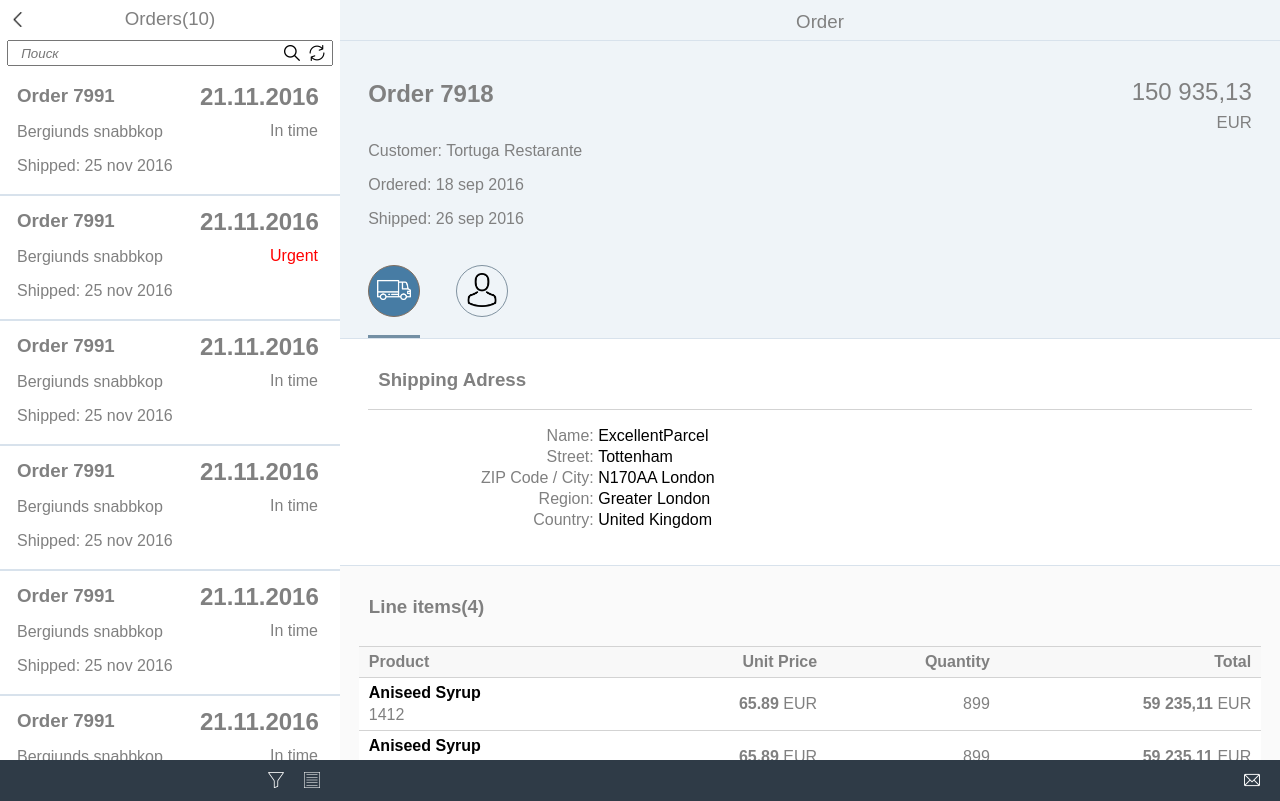
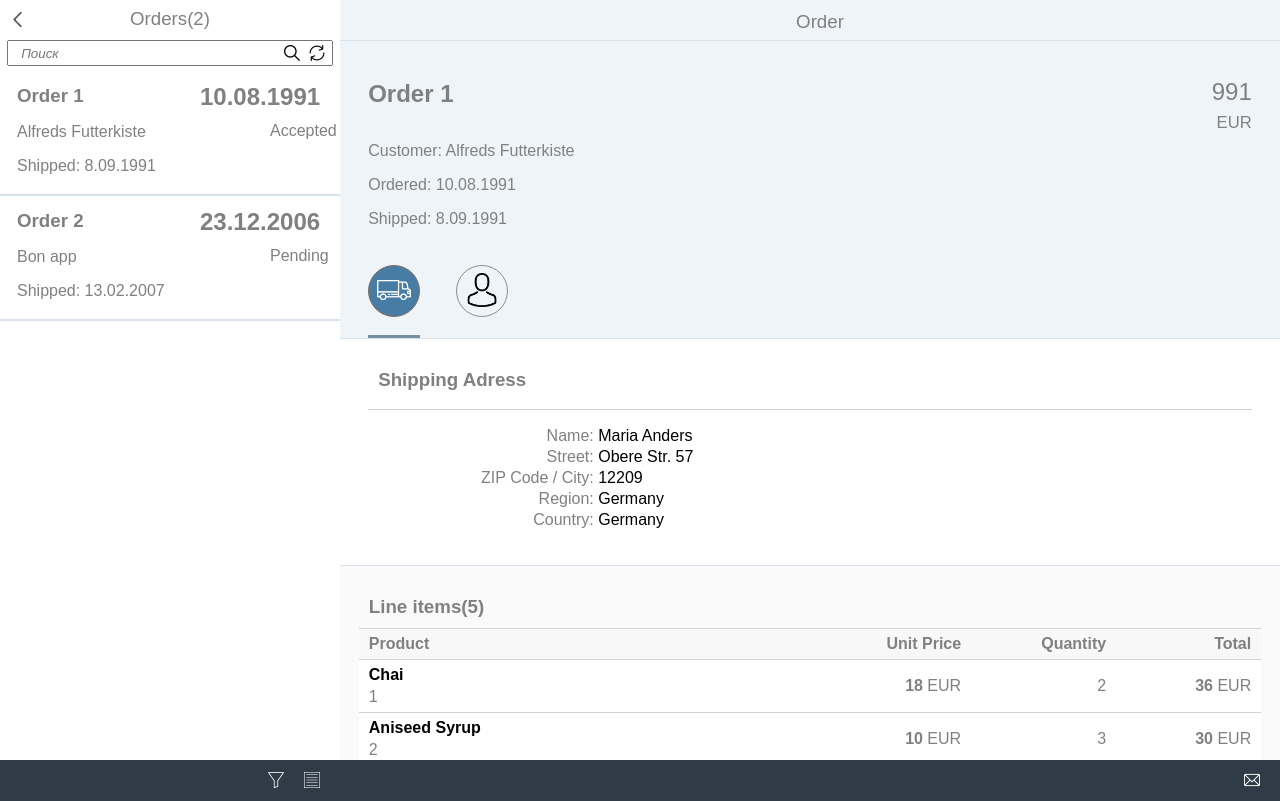
Before and after one commit to VladTataritsky/project-full-stack, a plain HTML site: page index.html in a window 1280 px wide. Drawn offline with Linux system fonts and the light colour scheme.

Commit message:
feat: fill layout data from data.js

```diff
--- a/aside.css
+++ b/css/aside.css
@@ -79,6 +79,7 @@ form input:focus {
 
 .order-content:hover {
     background-color: #EEEEEE;
+    cursor: pointer;
 }
 
 .order-content:focus {
@@ -88,10 +89,16 @@ form input:focus {
 
 .order-content h3 {
     width: calc(100% - 130px);
+    pointer-events: none
+}
+
+.order-content h2 {
+    pointer-events: none
 }
 
 .order-content p {
     width: calc(100% - 70px);
+    pointer-events: none
 }
 
 .date {
--- a/content.css
+++ b/css/content.css
@@ -94,12 +94,12 @@ header h3 {
     height: 70px;
 }
 
-.bottom-line:nth-of-type(2) {
-    left: calc(7% + 50px);
+.bottom-line:nth-of-type(3) {
+    left: calc(6% + 60px);
     border-bottom: 3px solid transparent;
 }
 
-.bottom-line:nth-of-type(1) {
+.bottom-line:nth-of-type(2) {
     border-bottom: 3px solid #738fa4;
 }
 
--- a/media.css
+++ b/css/media.css
@@ -50,7 +50,10 @@
     }
 
     #processorInfContainer .shipping ul {
-        margin-top: -10px;
+        margin-top: -30px;
+    }
+    #processorInfContainer .shipping ul:nth-of-type(2){
+        margin-top: 5px;
     }
 
     table {
--- a/index.html
+++ b/index.html
@@ -3,11 +3,11 @@
 <head>
     <meta charset="UTF-8">
     <title>ITechArt</title>
-    <link rel="stylesheet" href="main.css">
-    <link rel="stylesheet" href="aside.css">
-    <link rel="stylesheet" href="content.css">
-    <link rel="stylesheet" href="media.css">
-    <script src="index.js" defer></script>
+    <link rel="stylesheet" href="css/main.css">
+    <link rel="stylesheet" href="css/aside.css">
+    <link rel="stylesheet" href="css/content.css">
+    <link rel="stylesheet" href="css/media.css">
+    <script src="js/index.js" defer></script>
     <meta name="viewport" content="width=device-width; initial-scale=1">
 </head>
 <body>
@@ -15,7 +15,7 @@
     <aside class="hide-menu">
         <header>
             <img src="./icons/back.png" alt="back icon">
-                <h3>Orders(10)</h3></header>
+            <h3 class="orders-quantity">Orders(0)</h3></header>
         <form action="" title="Enter an order name or a part of it.">
             <input type="text" id="input" placeholder="Поиск" pattern="">
             <img id="closeIcon" src="./icons/close.png" alt="close icon">
@@ -23,83 +23,6 @@
             <img id="refreshIcon" src="./icons/refresh.png" alt="refresh icon">
         </form>
         <div class="orders">
-                <div class="order-content" tabindex="0">
-                    <h3>Order 7991</h3>
-                    <p>Bergiunds snabbkop</p>
-                    <p>Shipped: 25 nov 2016</p>
-                    <h2 class="date">21.11.2016</h2>
-                    <p class="order-status">In time</p>
-                </div>
-                <div class="order-content" tabindex="0">
-                    <h3>Order 7991</h3>
-                    <p>Bergiunds snabbkop</p>
-                    <p>Shipped: 25 nov 2016</p>
-                    <h2 class="date">21.11.2016</h2>
-                    <p class="order-status red">Urgent</p>
-                </div>
-                <div class="order-content" tabindex="0">
-                    <h3>Order 7991</h3>
-                    <p>Bergiunds snabbkop</p>
-                    <p>Shipped: 25 nov 2016</p>
-                    <h2 class="date">21.11.2016</h2>
-                    <p class="order-status">In time</p>
-                </div>
-                <div class="order-content" tabindex="0">
-                    <h3>Order 7991</h3>
-                    <p>Bergiunds snabbkop</p>
-                    <p>Shipped: 25 nov 2016</p>
-                    <h2 class="date">21.11.2016</h2>
-                    <p class="order-status">In time</p>
-                </div>
-                <div class="order-content" tabindex="0">
-                    <h3>Order 7991</h3>
-                    <p>Bergiunds snabbkop</p>
-                    <p>Shipped: 25 nov 2016</p>
-                    <h2 class="date">21.11.2016</h2>
-                    <p class="order-status">In time</p>
-                </div>
-                <div class="order-content" tabindex="0">
-                    <h3>Order 7991</h3>
-                    <p>Bergiunds snabbkop</p>
-                    <p>Shipped: 25 nov 2016</p>
-                    <h2 class="date">21.11.2016</h2>
-                    <p class="order-status">In time</p>
-                </div>
-                <div class="order-content" tabindex="0">
-                    <h3>Order 7991</h3>
-                    <p>Bergiunds snabbkop</p>
-                    <p>Shipped: 25 nov 2016</p>
-                    <h2 class="date">21.11.2016</h2>
-                    <p class="order-status">In time</p>
-                </div>
-                <div class="order-content" tabindex="0">
-                    <h3>Order 7991</h3>
-                    <p>Bergiunds snabbkop</p>
-                    <p>Shipped: 25 nov 2016</p>
-                    <h2 class="date">21.11.2016</h2>
-                    <p class="order-status">In time</p>
-                </div>
-                <div class="order-content" tabindex="0">
-                    <h3>Order 7991</h3>
-                    <p>Bergiunds snabbkop</p>
-                    <p>Shipped: 25 nov 2016</p>
-                    <h2 class="date">21.11.2016</h2>
-                    <p class="order-status">In time</p>
-                </div>
-                <div class="order-content" tabindex="0">
-                    <h3>Order 7991</h3>
-                    <p>Bergiunds snabbkop</p>
-                    <p>Shipped: 25 nov 2016</p>
-                    <h2 class="date">21.11.2016</h2>
-                    <p class="order-status">In time</p>
-                </div>
-                <div class="order-content" tabindex="0">
-                    <h3>Order 7991</h3>
-                    <p>Bergiunds snabbkop</p>
-                    <p>Shipped: 25 nov 2016</p>
-                    <h2 class="date">21.11.2016</h2>
-                    <p class="order-status">In time</p>
-                </div>
         </div>
         <img class="footer-img" src="./icons/align.png" alt="align icon">
         <img class="footer-img" src="./icons/filter.png" alt="filter icon">
@@ -110,6 +33,7 @@
             <h3>Order</h3>
         </header>
         <section class="order-info">
+            <div class="order-info-data">
                 <h2>Order 7918</h2>
                 <br>
                 <p>Customer: Tortuga Restarante</p>
@@ -120,6 +44,7 @@
                         <small>EUR</small>
                     </small>
                 </p>
+            </div>
             <div id="truckBtn" class="bottom-line">
                 <div class="circle circle-active">
                     <img src="./icons/delivery-truck.png" alt="delivery-truck icon">
@@ -144,7 +69,7 @@
                         <li>Region:</li>
                         <li>Country:</li>
                     </ul>
-                        <ul>
+                    <ul class="ship-to-data">
                         <li>ExcellentParcel</li>
                         <li>Tottenham</li>
                         <li>N170AA London</li>
@@ -167,7 +92,7 @@
                         <li>Job Title:</li>
                         <li>Phone:</li>
                     </ul>
-                        <ul>
+                    <ul class="customer-info">
                         <li>Jack Smith</li>
                         <li>7424</li>
                         <li>Developer</li>
@@ -183,8 +108,8 @@
             </div>
         </article>
         <article class="line-items">
-                <h3>Line items(4)</h3>
-                <table>
+            <h3 class="line-items-quantity">Line items(4)</h3>
+            <table class="product-table-data">
                 <tr>
                     <th>Product</th>
                     <th>Unit Price</th>
@@ -194,7 +119,6 @@
                 <tr>
                     <td><h4>Aniseed Syrup</h4>
                         <span>1412</span></td>
-                        <br>
                     <td data-label="Unit Price"><b>65.89</b> EUR</td>
                     <td data-label="Quantity">899</td>
                     <td data-label="Total"><b>59 235,11</b> EUR</td>
--- /dev/null
+++ b/js/data.js
@@ -0,0 +1,148 @@
+export const Orders = [
+	{
+		id: "1",
+		OrderInfo: {
+			createdAt	: "10.08.1991",
+			customer	: "Alfreds Futterkiste",
+			status		: "Accepted",
+			shippedAt	: "8.09.1991"
+		},
+		ShipTo: {
+			name: "Maria Anders",
+			Address: "Obere Str. 57",
+			ZIP: "12209",
+			Region: "Germany",
+			Country: "Germany"
+		},
+		CustomerInfo: {
+			firstName: "Maria",
+			lastName: "Anders",
+			address: "Obere Str. 57",
+			phone: "030-0074321",
+			email: "Maria.Anders@company.com"
+		},
+		products: [
+			{
+				id			: "1",
+				name		: "Chai",
+				price		: "18",
+				currency	: "EUR",
+				quantity	: "2",
+				totalPrice	: "36"
+			},
+			{
+				id			: "2",
+				name		: "Aniseed Syrup",
+				price		: "10",
+				currency	: "EUR",
+				quantity	: "3",
+				totalPrice	: "30"
+			},
+			{
+				id			: "3",
+				name		: "Chef Anton's Cajun Seasoning",
+				price		: "22",
+				currency	: "EUR",
+				quantity	: "2",
+				totalPrice	: "44"
+			},
+			{
+				id			: "4",
+				name		: "Chef Anton's Gumbo Mix",
+				price		: "36",
+				currency	: "EUR",
+				quantity	: "21",
+				totalPrice	: "756"
+			},
+			{
+				id			: "5",
+				name		: "Grandma's Boysenberry Spread",
+				price		: "25",
+				currency	: "EUR",
+				quantity	: "5",
+				totalPrice	: "125"
+			}
+		]
+	},
+	{
+		id: "2",
+		OrderInfo: {
+			createdAt	: "23.12.2006",
+			customer	: "Bon app",
+			status		: "Pending",
+			shippedAt	: "13.02.2007"
+		},
+		ShipTo: {
+			name: "Laurence Lebihan",
+			Address: "12, rue des Bouchers",
+			ZIP: "13008",
+			Region: "France",
+			Country: "France"
+		},
+		CustomerInfo: {
+			firstName: "Laurence",
+			lastName: "Lebihan",
+			address: "12, rue des Bouchers",
+			phone: "91.24.45.40",
+			email: "Laurence.Lebihan@company.com"
+		},
+		products: [
+			{
+				id			: "1",
+				name		: "Queso Cabrales",
+				price		: "21",
+				currency	: "EUR",
+				quantity	: "5",
+				totalPrice	: "105"
+			},
+			{
+				id			: "2",
+				name		: "Queso Manchego La Pastora",
+				price		: "38",
+				currency	: "EUR",
+				quantity	: "3",
+				totalPrice	: "114"
+			},
+			{
+				id			: "3",
+				name		: "Pavlova",
+				price		: "120",
+				currency	: "EUR",
+				quantity	: "5",
+				totalPrice	: "600"
+			},
+			{
+				id			: "4",
+				name		: "Sir Rodney's Marmalade",
+				price		: "5",
+				currency	: "EUR",
+				quantity	: "3",
+				totalPrice	: "15"
+			},
+			{
+				id			: "5",
+				name		: "Genen Shouyu",
+				price		: "40",
+				currency	: "EUR",
+				quantity	: "7",
+				totalPrice	: "280"
+			},
+			{
+				id			: "6",
+				name		: "Tofu",
+				price		: "23.25",
+				currency	: "EUR",
+				quantity	: "1",
+				totalPrice	: "23.25"
+			},
+			{
+				id			: "7",
+				name		: "Alice Mutton",
+				price		: "32",
+				currency	: "EUR",
+				quantity	: "39",
+				totalPrice	: "1248"
+			}
+		]
+	}
+];
--- /dev/null
+++ b/js/index.js
@@ -0,0 +1,292 @@
+// import {Orders} from 'js/data'
+const menuBtn = document.getElementById('menuBtn');
+const aside = document.getElementsByTagName('aside')[0];
+const personBtn = document.getElementById('personBtn');
+const truckBtn = document.getElementById('truckBtn');
+const input = document.getElementById('input');
+const closeIcon = document.getElementById('closeIcon');
+
+const menuState = () => {
+  if (aside.classList.contains('hide-menu')) {
+    aside.classList.remove('hide-menu');
+    aside.classList.add('show-menu');
+  } else {
+    aside.classList.remove('show-menu');
+    aside.classList.add('hide-menu');
+  }
+};
+menuBtn.addEventListener('click', menuState);
+
+personBtn.addEventListener('click', () => {
+  document.getElementById('shippingContainer').style.display = 'none';
+  document.getElementById('processorInfContainer').style.display = 'block';
+  truckBtn.firstElementChild.classList.remove('circle-active');
+  personBtn.firstElementChild.classList.add('circle-active');
+  personBtn.style.borderBottom = '3px solid #738fa4';
+  truckBtn.style.borderBottom = '3px solid transparent';
+});
+
+truckBtn.addEventListener('click', () => {
+  document.getElementById('processorInfContainer').style.display = 'none';
+  document.getElementById('shippingContainer').style.display = 'block';
+  personBtn.firstElementChild.classList.remove('circle-active');
+  truckBtn.firstElementChild.classList.add('circle-active');
+  truckBtn.style.borderBottom = '3px solid #738fa4';
+  personBtn.style.borderBottom = '3px solid transparent';
+});
+
+input.addEventListener('focus', () => {
+  document.getElementById('refreshIcon').style.display = 'none';
+  document.getElementById('searchIcon').style.right = 15 + 'px';
+  // input.length !== 0 ? closeIcon.style.display = 'inline' : closeIcon.style.display = 'none';
+});
+
+input.addEventListener('blur', () => {
+  closeIcon.style.display = 'none';
+  document.getElementById('refreshIcon').style.display = 'inline';
+  document.getElementById('searchIcon').style.right = 40 + 'px';
+});
+
+input.addEventListener('input', (event) => {
+  event.target.value !== event.target.pattern ? closeIcon.style.display = 'inline' : closeIcon.style.display = 'none';
+});
+
+
+const Orders = [
+  {
+    id: "1",
+    OrderInfo: {
+      createdAt: "10.08.1991",
+      customer: "Alfreds Futterkiste",
+      status: "Accepted",
+      shippedAt: "8.09.1991"
+    },
+    ShipTo: {
+      name: "Maria Anders",
+      Address: "Obere Str. 57",
+      ZIP: "12209",
+      Region: "Germany",
+      Country: "Germany"
+    },
+    CustomerInfo: {
+      firstName: "Maria",
+      lastName: "Anders",
+      address: "Obere Str. 57",
+      phone: "030-0074321",
+      email: "Maria.Anders@company.com"
+    },
+    products: [
+      {
+        id: "1",
+        name: "Chai",
+        price: "18",
+        currency: "EUR",
+        quantity: "2",
+        totalPrice: "36"
+      },
+      {
+        id: "2",
+        name: "Aniseed Syrup",
+        price: "10",
+        currency: "EUR",
+        quantity: "3",
+        totalPrice: "30"
+      },
+      {
+        id: "3",
+        name: "Chef Anton's Cajun Seasoning",
+        price: "22",
+        currency: "EUR",
+        quantity: "2",
+        totalPrice: "44"
+      },
+      {
+        id: "4",
+        name: "Chef Anton's Gumbo Mix",
+        price: "36",
+        currency: "EUR",
+        quantity: "21",
+        totalPrice: "756"
+      },
+      {
+        id: "5",
+        name: "Grandma's Boysenberry Spread",
+        price: "25",
+        currency: "EUR",
+        quantity: "5",
+        totalPrice: "125"
+      }
+    ]
+  },
+  {
+    id: "2",
+    OrderInfo: {
+      createdAt: "23.12.2006",
+      customer: "Bon app",
+      status: "Pending",
+      shippedAt: "13.02.2007"
+    },
+    ShipTo: {
+      name: "Laurence Lebihan",
+      Address: "12, rue des Bouchers",
+      ZIP: "13008",
+      Region: "France",
+      Country: "France"
+    },
+    CustomerInfo: {
+      firstName: "Laurence",
+      lastName: "Lebihan",
+      address: "12, rue des Bouchers",
+      phone: "91.24.45.40",
+      email: "Laurence.Lebihan@company.com"
+    },
+    products: [
+      {
+        id: "1",
+        name: "Queso Cabrales",
+        price: "21",
+        currency: "EUR",
+        quantity: "5",
+        totalPrice: "105"
+      },
+      {
+        id: "2",
+        name: "Queso Manchego La Pastora",
+        price: "38",
+        currency: "EUR",
+        quantity: "3",
+        totalPrice: "114"
+      },
+      {
+        id: "3",
+        name: "Pavlova",
+        price: "120",
+        currency: "EUR",
+        quantity: "5",
+        totalPrice: "600"
+      },
+      {
+        id: "4",
+        name: "Sir Rodney's Marmalade",
+        price: "5",
+        currency: "EUR",
+        quantity: "3",
+        totalPrice: "15"
+      },
+      {
+        id: "5",
+        name: "Genen Shouyu",
+        price: "40",
+        currency: "EUR",
+        quantity: "7",
+        totalPrice: "280"
+      },
+      {
+        id: "6",
+        name: "Tofu",
+        price: "23.25",
+        currency: "EUR",
+        quantity: "1",
+        totalPrice: "23.25"
+      },
+      {
+        id: "7",
+        name: "Alice Mutton",
+        price: "32",
+        currency: "EUR",
+        quantity: "39",
+        totalPrice: "1248"
+      }
+    ]
+  }
+];
+
+
+let orderIndex = 0;
+const orderInfoFn = () => {
+  document.getElementsByClassName('orders-quantity')[0].innerHTML = `Orders(${Orders.length})`;
+  document.getElementsByClassName('line-items-quantity')[0].innerHTML = `Line items(${Orders[orderIndex].products.length})`;
+
+
+  let orderInfoData = document.getElementsByClassName('order-info-data')[0];
+  orderInfoData.innerHTML = ` <h2>Order ${Orders[orderIndex].id}</h2>
+                <br>
+                <p>Customer: ${Orders[orderIndex].OrderInfo.customer}</p>
+                <p>Ordered: ${Orders[orderIndex].OrderInfo.createdAt}</p>
+                <p>Shipped: ${Orders[orderIndex].OrderInfo.shippedAt}</p>
+                <p class="price">
+                </p>`;
+
+
+  let shipToData = document.getElementsByClassName('ship-to-data')[0];
+  shipToData.innerHTML = `<li>${Orders[orderIndex].ShipTo.name}</li>
+                        <li>${Orders[orderIndex].ShipTo.Address}</li>
+                        <li>${Orders[orderIndex].ShipTo.ZIP}</li>
+                        <li>${Orders[orderIndex].ShipTo.Region}</li>
+                        <li>${Orders[orderIndex].ShipTo.Country}</li>`;
+
+
+  let customerInfo = document.getElementsByClassName('customer-info')[0];
+  customerInfo.innerHTML = `<li>${Orders[orderIndex].CustomerInfo.firstName} ${Orders[orderIndex].CustomerInfo.lastName}</li>
+                        <li>${Orders[orderIndex].CustomerInfo.address}</li>
+                        <li>Developer</li>
+                        <li><a href="tel:${Orders[orderIndex].CustomerInfo.phone}">${Orders[orderIndex].CustomerInfo.phone}</a></li>`;
+
+
+  let productTableData = document.getElementsByClassName('product-table-data')[0];
+  productTableData.innerHTML = ` <tr>
+                    <th>Product</th>
+                    <th>Unit Price</th>
+                    <th>Quantity</th>
+                    <th>Total</th>
+                </tr>`;
+  let fullPrice = 0;
+  Orders[orderIndex].products.forEach((el) => {
+    fullPrice += parseInt(el.totalPrice);
+    document.getElementsByClassName('price')[0].innerHTML = `${fullPrice}<br>
+    <small>
+    <small>${el.currency}</small>
+    </small>`
+    let tr = document.createElement('tr');
+    tr.innerHTML = `<td><h4>${el.name}</h4>
+                        <span>${el.id}</span></td>
+                    <td data-label="Unit Price"><b>${el.price}</b> ${el.currency}</td>
+                    <td data-label="Quantity">${el.quantity}</td>
+                    <td data-label="Total"><b>${el.totalPrice}</b> ${el.currency}</td>`;
+    productTableData.appendChild(tr);
+  })
+
+
+};
+orderInfoFn();
+
+const getId = () => {
+  const arr = document.getElementsByClassName('order-content');
+  for (let i = 0; i < arr.length; i++) {
+    arr[i].addEventListener('click', (event) => {
+      orderIndex = event.target.getAttribute('data-id') - 1;
+      orderInfoFn()
+    })
+  }
+};
+getId();
+
+const refreshData = () => {
+  document.getElementsByClassName('orders')[0].innerHTML = '';
+  Orders.forEach((el) => {
+    let orderContent = document.createElement('div');
+    orderContent.classList.add('order-content');
+    orderContent.tabIndex = 0;
+    orderContent.setAttribute('data-id', el.id);
+    orderContent.innerHTML =
+      `<h3>Order ${el.id}</h3>
+                <p>${el.OrderInfo.customer}</p>
+                <p>Shipped: ${el.OrderInfo.shippedAt}</p>
+                <h2 class="date">${el.OrderInfo.createdAt}</h2>
+                <p class="order-status">${el.OrderInfo.status}</p>`;
+    document.getElementsByClassName('orders')[0].appendChild(orderContent);
+    getId();
+  })
+};
+refreshData();
+document.getElementById('refreshIcon').addEventListener('click', refreshData);
```
Also changed, not shown: index.js (deleted, +0 -51 lines), css/main.css (renamed from main.css). Lines whose indentation alone changed are shown as unchanged.
